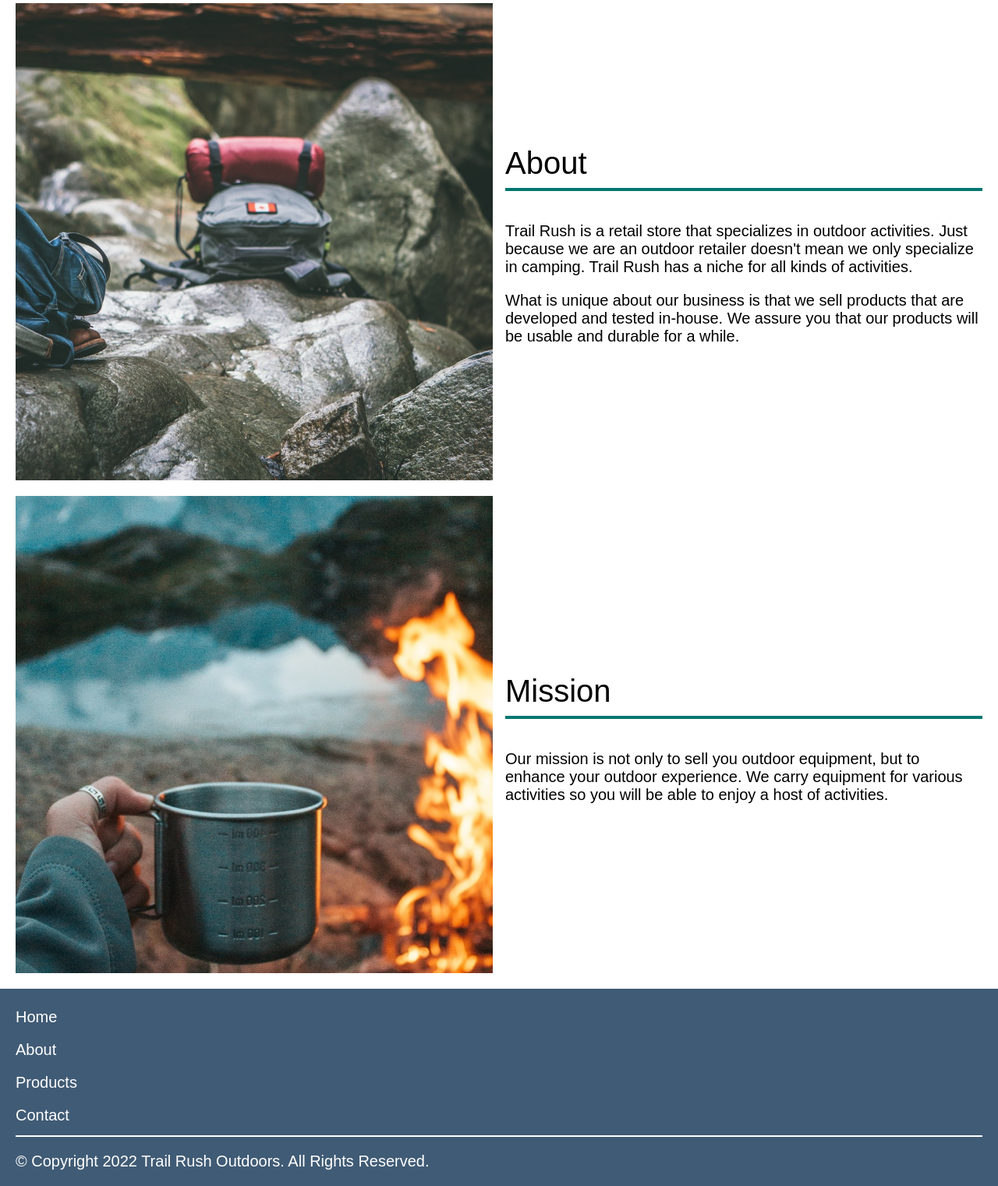
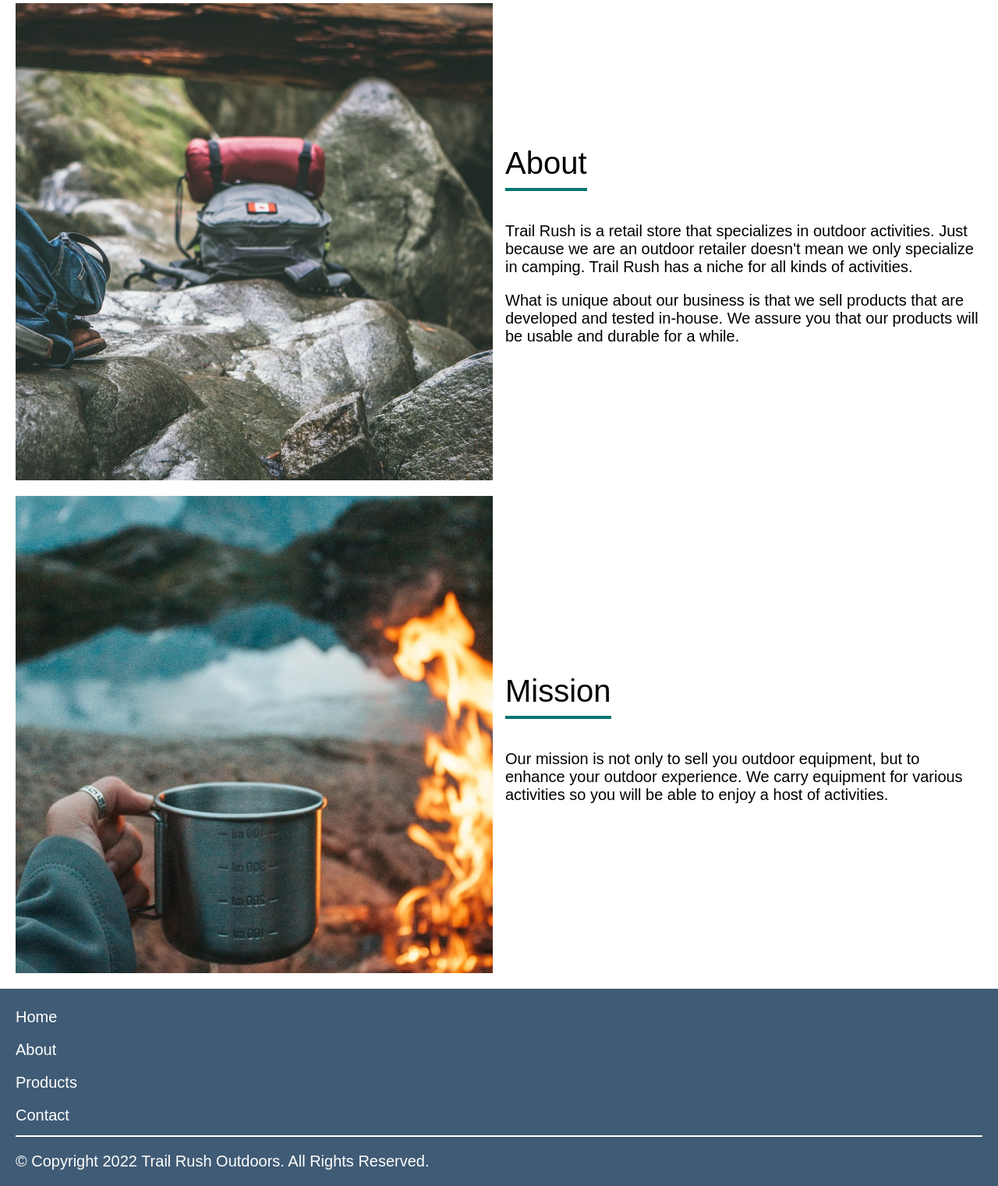
Before and after one commit to anas-429/Trail-Rush-Outdoors, a PHP site: page /about.php in a window 1280 px wide. Shown: the part 96-1617 px from the top of the page at 78% size. Run offline with PHP 8.4, Linux system fonts and the light colour scheme; some web fonts are replaced.

Commit message:
Add files via upload

```diff
--- a/styles.css
+++ b/styles.css
@@ -278,7 +278,7 @@ button, input[type="submit"] {
 .flex-center-start {
     display: flex;
     justify-content: center;
-    align-items: left;
+    align-items: flex-start;
 }
 
 .flex-column {
```
